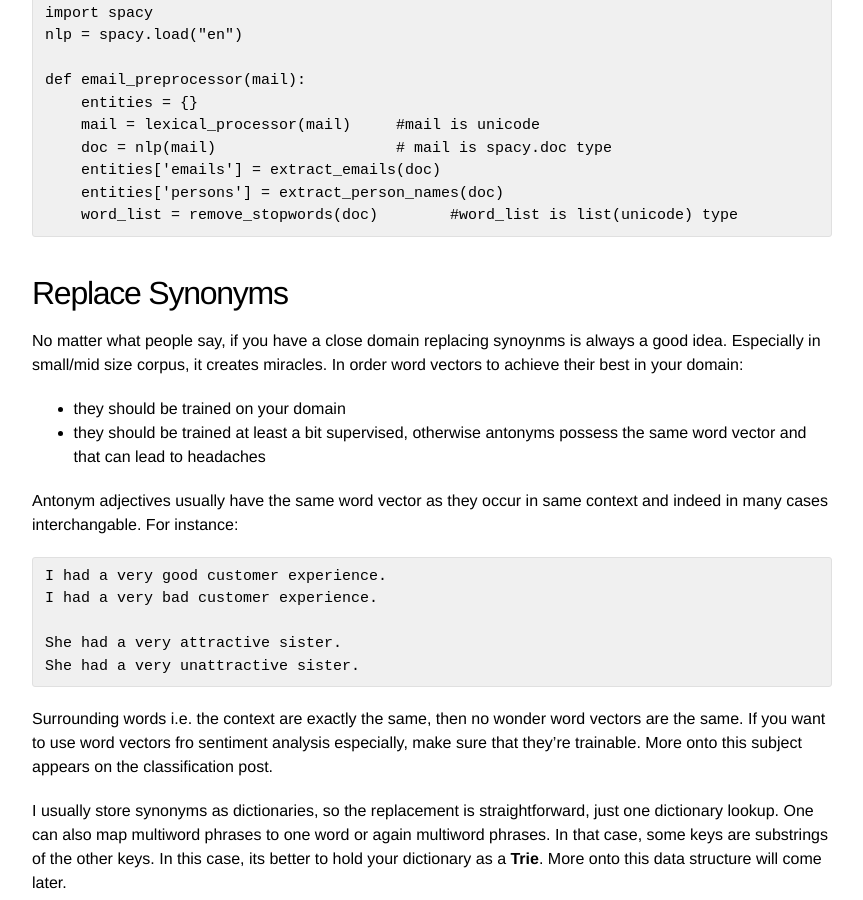
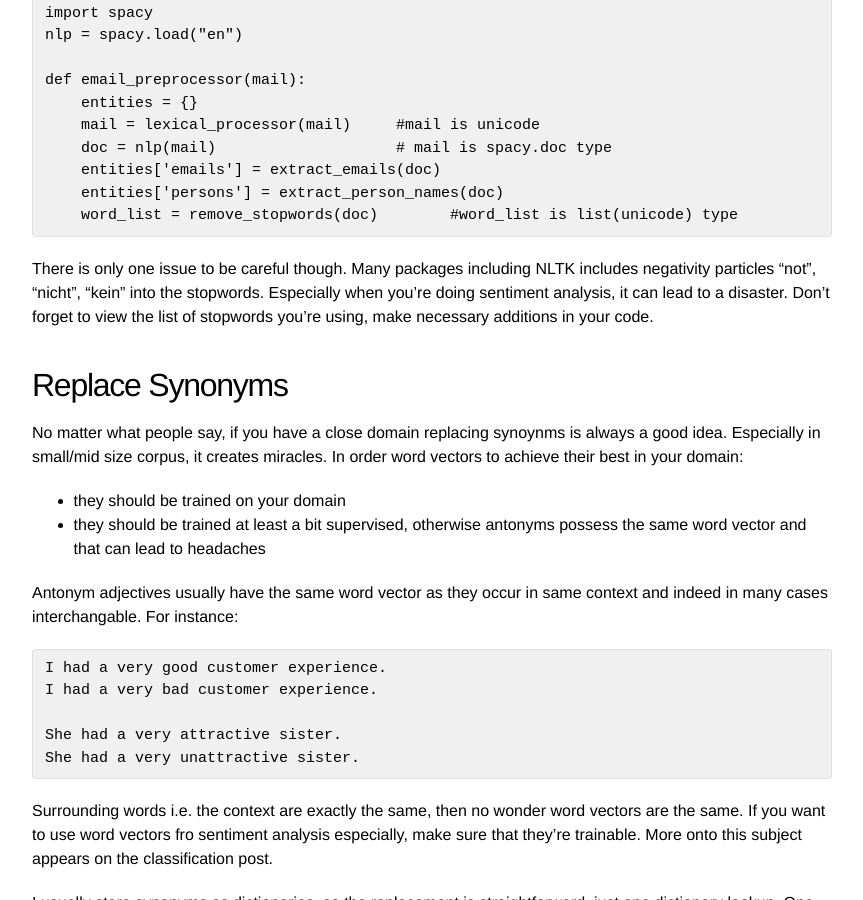
Before and after one commit to DuyguA/DuyguA.github.io, a Jekyll site: the page built from _posts/2018-3-5-chatbot-nlu-series-I.md, in a window 1280 px wide and 900 px high, scrolled down 2053 px. Shown: the whole window, without its empty margins (208-1071 px from the left). Built offline with Jekyll 4.4.1, drawn with Linux system fonts in a browser that asks for light colours; nearby versions of some CDN libraries; some web fonts are replaced.

Commit message:
added nltk refinement

````diff
--- a/_posts/2018-3-5-chatbot-nlu-series-I.md
+++ b/_posts/2018-3-5-chatbot-nlu-series-I.md
@@ -93,6 +93,7 @@ def email_preprocessor(mail):
     entities['persons'] = extract_person_names(doc)
     word_list = remove_stopwords(doc)        #word_list is list(unicode) type
 ```
+There is only one issue to be careful though. Many packages including NLTK includes negativity particles "not", "nicht", "kein" into the stopwords. Especially when you're doing sentiment analysis, it can lead to a disaster. Don't forget to view the list of stopwords you're using, make necessary additions in your code.
 
 ## Replace Synonyms
 No matter what people say, if you have a close domain replacing synoynms is always a good idea. Especially in small/mid size corpus, it creates miracles. In order word vectors to achieve their best in your domain:
````
